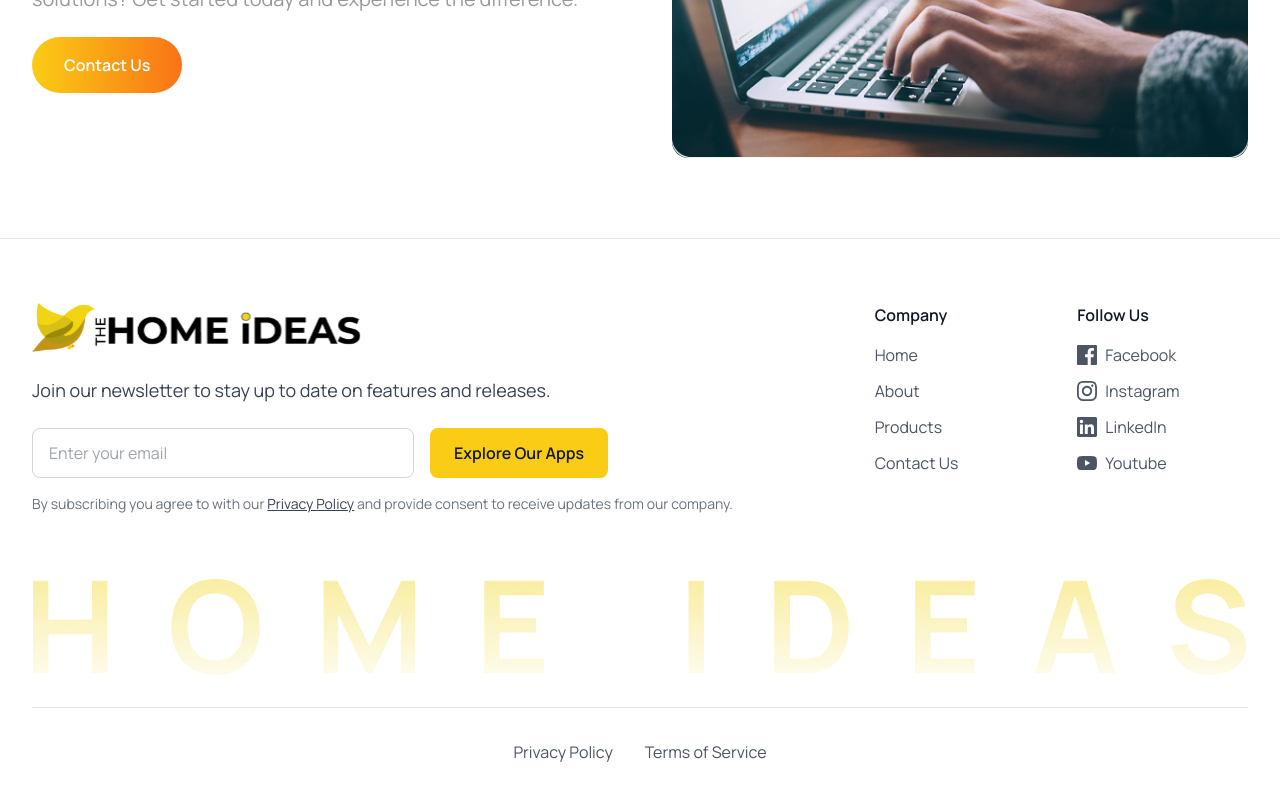
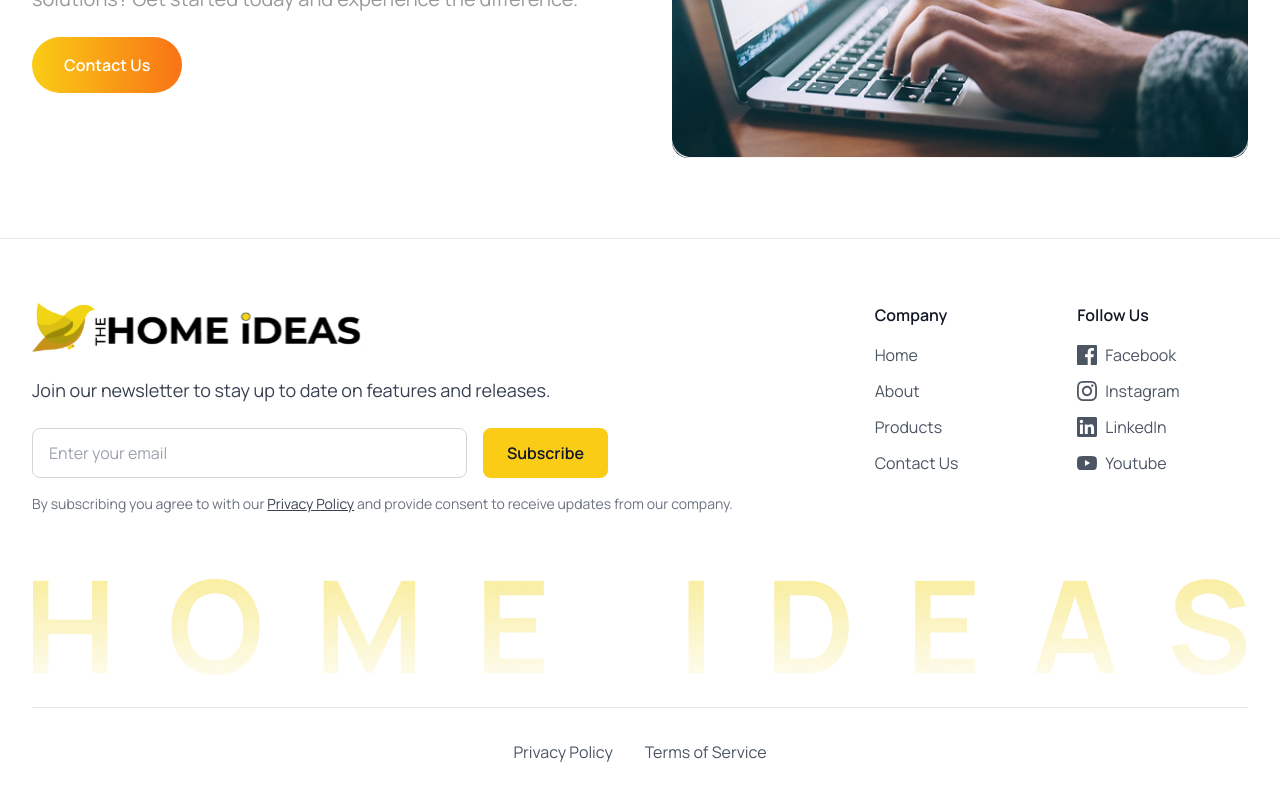
Before and after one commit to Sanjayuiux/homeideas, a Next.js app: page / in a window 1280 px wide. Shown: the part 5443-6243 px from the top of the page. Built offline with nearby package versions, Linux system fonts and the light colour scheme.

Commit message:
update newsletter CTA button text from "Explore Our Apps" to "Subscribe"

```diff
--- a/src/app/components/Footer.tsx
+++ b/src/app/components/Footer.tsx
@@ -25,7 +25,7 @@ const Footer = () => {
                   className="flex-1 px-4 py-3 border border-gray-300 rounded-lg focus:outline-none focus:ring-2 focus:ring-yellow-400 focus:border-transparent"
                 />
                 <button className="px-6 py-3 bg-yellow-400 text-gray-900 font-semibold rounded-lg hover:bg-yellow-500 transition-colors">
-                  Explore Our Apps
+                  Subscribe
                 </button>
               </div>
 
```
